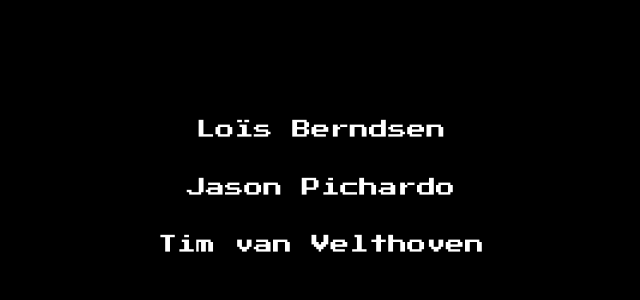
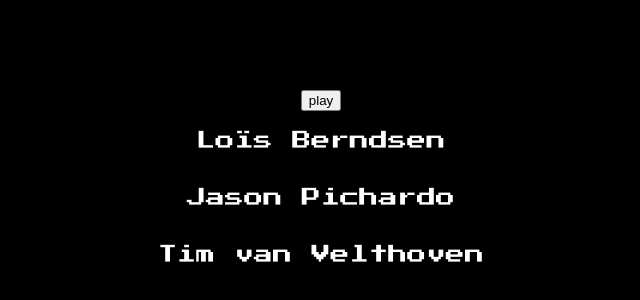
Before and after one commit to lbrndsn/medieval-dialog, a plain HTML site: page credits.html in a window 1280 px wide. Shown: the part 1071-1371 px from the top of the page, without its empty margins (319-959 px from the left). Drawn offline with nearby package versions, Linux system fonts and the light colour scheme.

Commit message:
little progress on sound

```diff
--- a/credits.html
+++ b/credits.html
@@ -25,6 +25,7 @@
     </style>
 </head>
 <body>
+    <button id="play">play</button>
     <p>Loïs Berndsen</p>
     <p>Jason Pichardo</p>
     <p>Tim van Velthoven</p>
@@ -33,17 +34,16 @@
 </body>
 
 <script>
-    $(window).on('load', function() {
-        $("#sound-booing")[0].play();
-    });
+    $(document).ready(function() {
 
-    // $(document).ready(function() {
-    //     document.getElementById("sound-booing").play();
-    // });
+        $('#sound-booing').click(() => {
+            $('#sound-booing')[0].play();
+        });
+        $("html, body").animate({ scrollTop: $(document).height() }, 13000);
+        $('#sound-booing').on('canplay', () => {
+            $('#sound-booing').click();
+        });
 
-    $(document).ready(function() {
-        $("html, body").animate({
-            scrollTop: $(document).height() }, 13000);
     });
 
     // window.setTimeout(function () {
```
